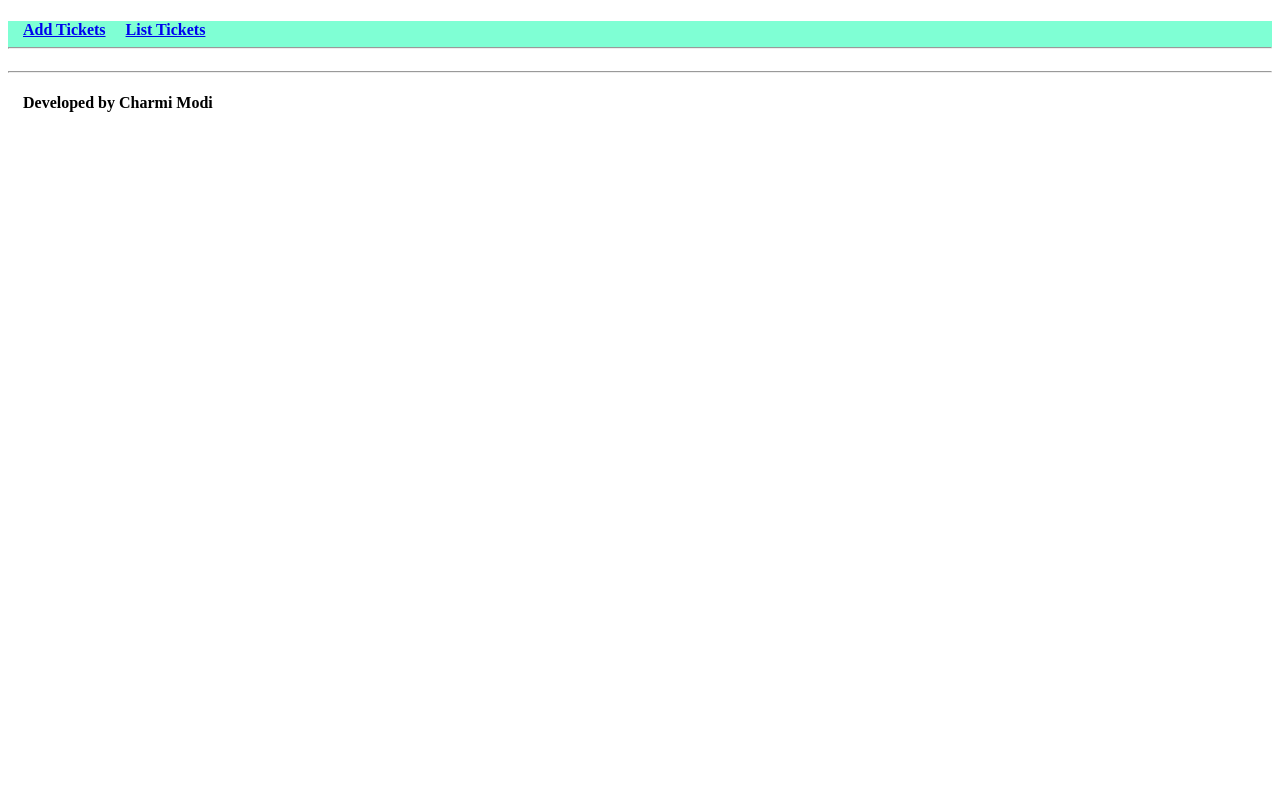
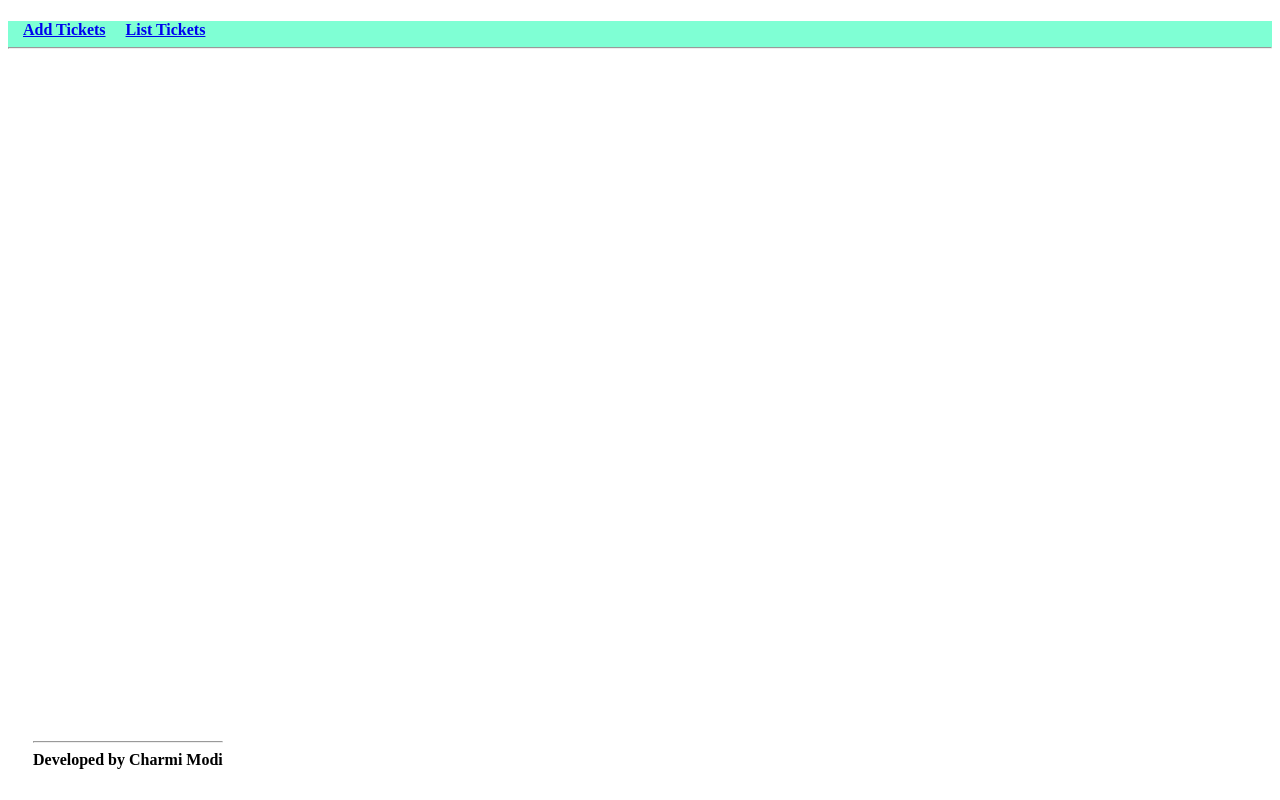
Before and after one commit to charmimodi556/ticket-angular, an Angular app: page / in a window 1280 px wide. Built offline with nearby package versions, Linux system fonts and the light colour scheme.

Commit message:
Working Changes in Footer and Header

```diff
--- a/src/app/footer/footer.component.html
+++ b/src/app/footer/footer.component.html
@@ -1,2 +1,4 @@
-<hr>
-<h4 style="margin-left: 15px">Developed by Charmi Modi</h4>
+<footer>
+<h4 style="margin-left: 15px; position: absolute; bottom:0;  padding: 10px;">
+<hr> Developed by Charmi Modi</h4>
+</footer>
--- a/src/app/header/header.component.html
+++ b/src/app/header/header.component.html
@@ -1,5 +1,5 @@
 
 <h4 style="background-color:aquamarine;"><a style="margin-left: 15px;" href="http://localhost:4200/ticketregister">Add Tickets</a>
-    <a style="margin-left: 20px; height: 170px;" href="http://localhost:4200/delete">List Tickets</a>
+    <a style="margin-left: 20px;" href="http://localhost:4200/delete">List Tickets</a>
 <hr>
 </h4>
```
